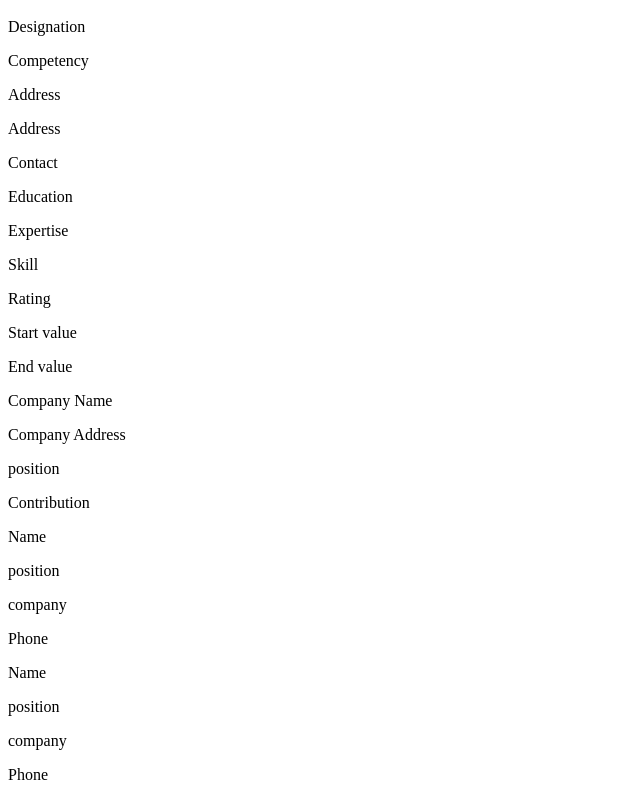
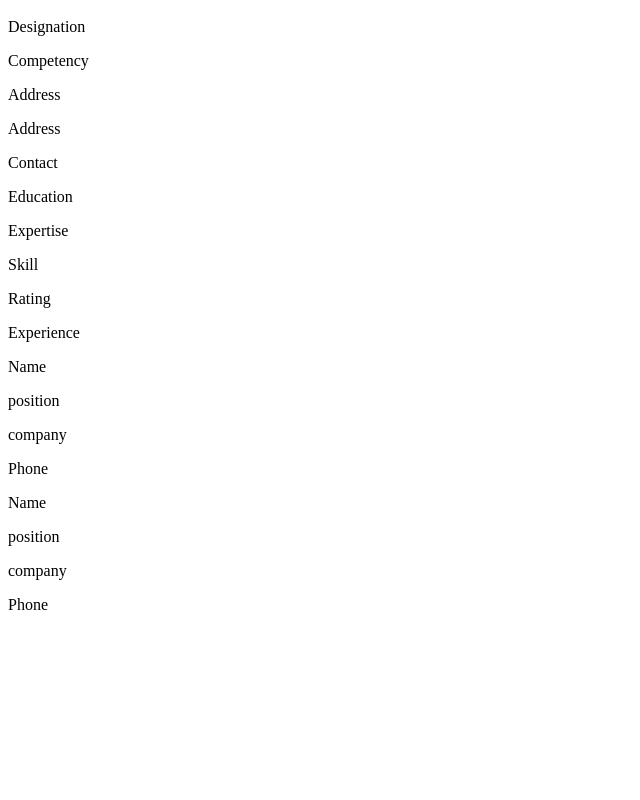
Before and after one commit to makieldeviso/CV-Application, a React (Vite) app: page / in a window 1280 px wide. Shown: the part 1005-1805 px from the top of the page, without its empty margins (0-640 px from the left). After the commit the page ends 1635 px from the top, so only its background shows below. Built offline with nearby package versions, Linux system fonts and the light colour scheme; the HTML template or start-up script is replaced by a standard one.

Commit message:
Adds ExperienceTemplate component
Adds script and styling for experience component

```diff
--- a/src/components/ExperienceInfo.jsx
+++ b/src/components/ExperienceInfo.jsx
@@ -69,13 +69,13 @@ ExperienceField.propTypes = {
     position: PropTypes.string,
     desc:PropTypes.string,
     keyId: PropTypes.string,
-    timeStamp: PropTypes.string
+    timeStamp: PropTypes.number
   }),
   changeExpValueFunc: PropTypes.func,
   removeExpFunc: PropTypes.func
 }
 
-const ExperienceInfo = function () {
+const ExperienceInfo = function ({saveStateFunc}) {
   const [experiences, setExperiences] = useState([]);
 
   const handleAddExperience = function () {
@@ -108,7 +108,11 @@ const ExperienceInfo = function () {
     expForChange[inputRole] = event.target.value;
     const sortedByTimeAdded = [...expAsIs, expForChange].sort((a, b) => a.timeStamp - b.timeStamp);
 
+    // Save to this component state
     setExperiences(sortedByTimeAdded);
+
+    // Save to form component state
+    saveStateFunc('experienceInfo', sortedByTimeAdded);
   }
 
   const Experiences = experiences.map((exp) => {
--- a/src/components/Form.jsx
+++ b/src/components/Form.jsx
@@ -28,7 +28,7 @@ const Form = function ({submitVerified}) {
       <ContactInfo saveStateFunc={saveFormValues}/>
       <EducationInfo saveStateFunc={saveFormValues}/>
       <ExpertiseInfo saveStateFunc={saveFormValues}/>
-      <ExperienceInfo/>
+      <ExperienceInfo saveStateFunc={saveFormValues}/>
       <ReferenceInfo/>
       <button onClick={handleSubmit}>Submit</button>
     </div>
--- a/src/components/Template.jsx
+++ b/src/components/Template.jsx
@@ -84,7 +84,6 @@ const EducationTemplate = function ({refArr}) {
 
 
 const ExpertiseTemplate = function ({refArr}) {
-  console.log(refArr)
 
   const Expertise = refArr.map((expertise) => {
 
@@ -99,9 +98,11 @@ const ExpertiseTemplate = function ({refArr}) {
       )
     }
 
+    const skillName = expertise.skill.length !== 0 ? expertise.skill : 'Unnamed skill';
+
     return (
       <div className='expertise-content' key={expertise.keyId}>
-        <p>{expertise.skill}</p>
+        <p>{skillName}</p>
         <div className='rating-cont'>
           <>{Rating}</>
         </div>
@@ -126,6 +127,46 @@ const ExpertiseTemplate = function ({refArr}) {
   )
 }
 
+
+const ExperienceTemplate = function ({refArr}) {
+  console.log(refArr)
+  const Experiences = refArr.map((exp) => {
+
+    const start = exp.start.length !== 0 ? exp.start : 'Start';
+    const end = exp.end.length !== 0 ? exp.end : 'End';
+    const company = exp.company.length !== 0 ? exp.company : 'Company name';
+    const companyAddress = exp.companyAddress.length !== 0 ? exp.companyAddress : 'Company Address';
+    const position = exp.position.length !== 0 ? exp.position : 'Position';
+    const desc= exp.desc.length !== 0 ? exp.desc : 'Describe your contributions to previous job';
+
+    return (
+      <div className='experience-info' key={exp.keyId}>
+        <div className='exp-start-end'>
+          <p>{start}</p>
+          <p>{end}</p>
+        </div>
+
+        <div className='exp-company'>
+          <p>{company}</p>
+          <p>{companyAddress}</p>
+        </div>
+
+        <p>{position}</p>
+        <p>{desc}</p>
+
+      </div>
+    )
+  })
+
+  return (
+    <div className='experience-sec'>
+      <p>Experience</p>
+      <>{Experiences}</>
+    </div>
+  )
+}
+
+
 const CVTemplate = function ({refState}) {
 
   return (
@@ -141,39 +182,21 @@ const CVTemplate = function ({refState}) {
         <EducationTemplate refArr={refState.educationInfo}/>
         <ExpertiseTemplate refArr={refState.expertiseInfo}/>
 
-
-
       </div>
 
       <div className='column-2'>
 
-        <div className='experience-sec'>
-          <div className='experience-info'>
-            <div className='exp-start-end'>
-              <p>Start value</p>
-              <p>End value</p>
-            </div>
-
-            <div className='exp-company'>
-              <p>Company Name</p>
-              <p>Company Address</p>
-            </div>
-
-            <p>position</p>
-            <p>Contribution</p>
-
-          </div>
-        </div>
+        <ExperienceTemplate refArr={refState.experienceInfo}/>
 
         <div className='references-sec'>
-          <div className='reference-1-sec'>
+          <div className='reference-info-1'>
             <p>Name</p>
             <p>position</p>
             <p>company</p>
             <p>Phone</p>
           </div>
 
-          <div className='reference-2-sec'>
+          <div className='reference-info-2'>
             <p>Name</p>
             <p>position</p>
             <p>company</p>
@@ -202,6 +225,7 @@ AddressTemplate.propTypes = basicInfoPropTypes;
 ContactsTemplate.propTypes = {refArr: PropTypes.array};
 EducationTemplate.propTypes = {refArr: PropTypes.array};
 ExpertiseTemplate.propTypes = {refArr: PropTypes.array};
+ExperienceTemplate.propTypes = {refArr: PropTypes.array};
 
 CVTemplate.propTypes = {
   refState: PropTypes.shape({
--- a/src/styles/index.css
+++ b/src/styles/index.css
@@ -235,19 +235,33 @@
 }
 
 
-/* Expertise template (start) */
+/* Expertise template (end) */
 
-
+/* Experience template (start) */
 .experience-sec {
   grid-area: experience;
   border: 1px solid black;
   padding: var(--padding);
+
+  display: grid;
+  grid-template-columns: 1fr;
+  gap: var(--margin);
 }
+
+.experience-info {
+  border: 1px solid black;
+  padding: calc(var(--padding) * 0.5);
+}
+
+/* Experience template (end) */
 
 .references-sec {
   grid-area: references;
   border: 1px solid black;
   padding: var(--padding);
+
+  display: grid;
+  grid-template-columns: 1fr 1fr;
 }
 
 
```
